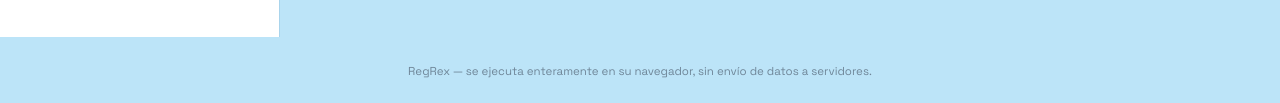
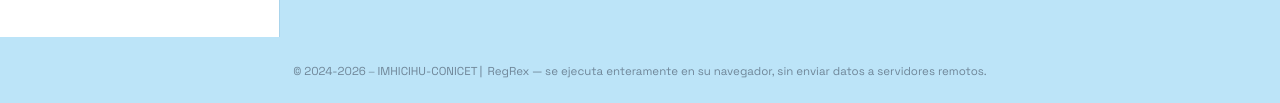
Before and after one commit to imhicihu/RegRex, a plain HTML site: page index.html in a window 1280 px wide. Shown: the part 1573-1676 px from the top of the page. Drawn offline with Linux system fonts and the light colour scheme.

Commit message:
2026 updated
Updated footer to include current year and additional information.

```diff
--- a/index.html
+++ b/index.html
@@ -357,7 +357,7 @@
   </main>
 </div>
 
-<footer>RegRex — se ejecuta enteramente en su navegador, sin envío de datos a servidores.</footer>
+<footer>&copy; 2024-<script>document.write(new Date().getFullYear())</script> ⎯ IMHICIHU-CONICET ⎜ RegRex — se ejecuta enteramente en su navegador, sin enviar datos a servidores remotos.</footer>
 
 <script>
 (function(){
```
